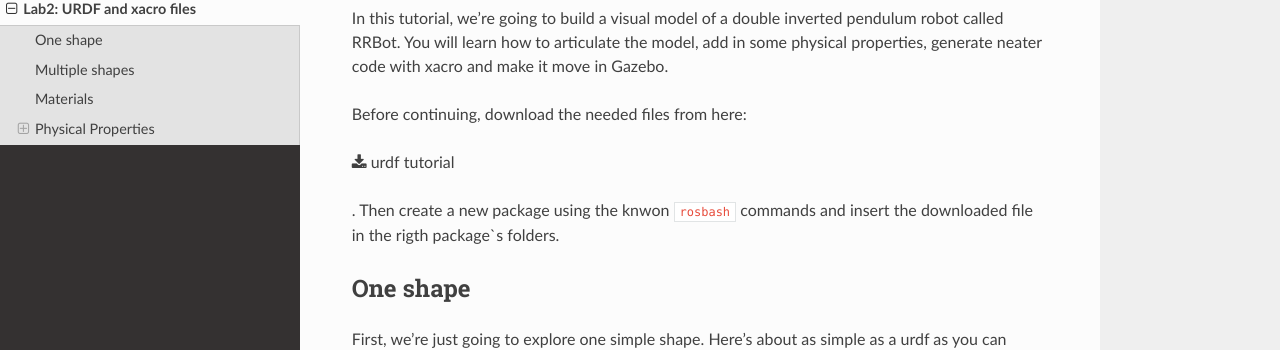
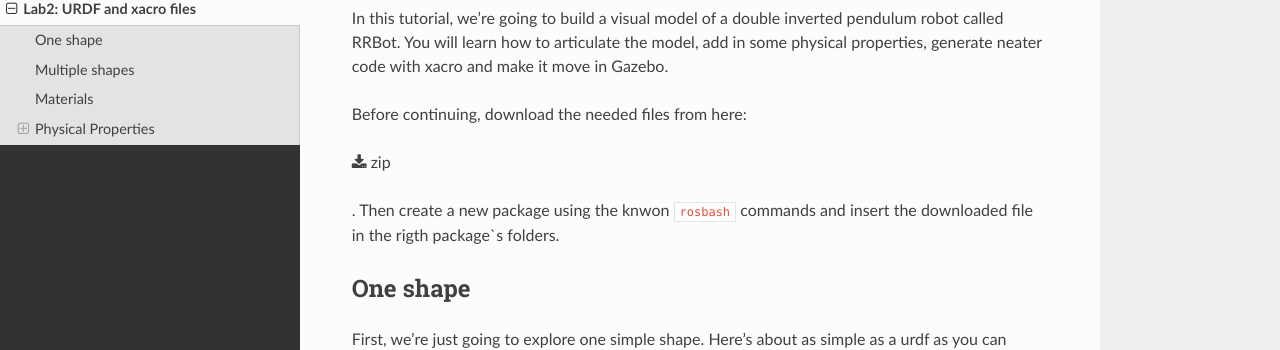
Before and after one commit to newline-lab/20810209, a Sphinx documentation site: the page built from docs/source/lab2.rst, in a window 1280 px wide and 900 px high. Shown: the part 200-550 px from the top of the window. Built offline with Sphinx 7.4.7 and the Read the Docs theme 2.0.0, drawn with Linux system fonts in a browser that asks for light colours.

Commit message:
Update lab2.rst

```diff
--- a/docs/source/lab2.rst
+++ b/docs/source/lab2.rst
@@ -5,7 +5,7 @@ In this tutorial, we’re going to build a visual model of a double inverted pen
 
 Before continuing, download the needed files from here:
 
-:download:`urdf tutorial <files/urdf_tutorial.zip>`
+:download:`zip <files/urdf_tutorial.zip>`
 
 . Then create a new package using the knwon ``rosbash`` commands and insert the downloaded file in the rigth package`s folders.
 
```
